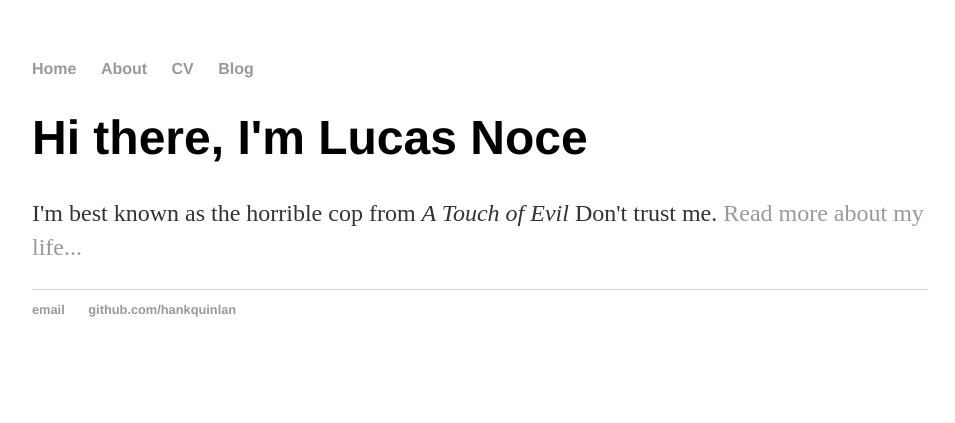
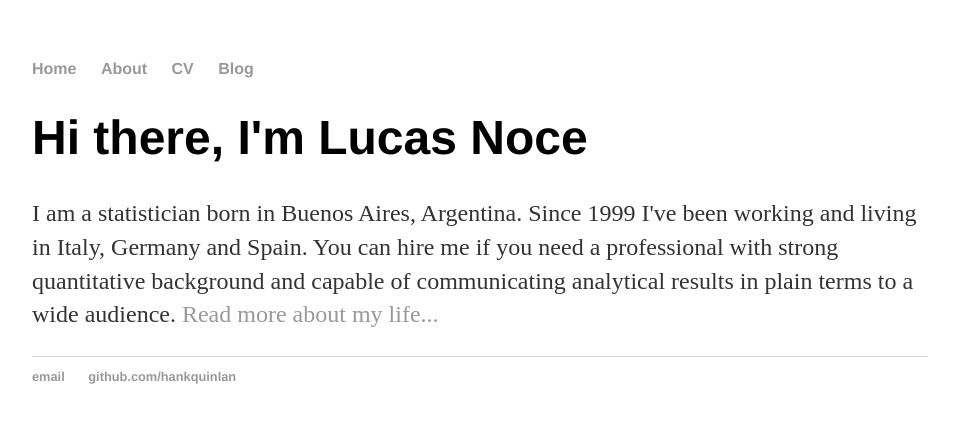
Before and after one commit to ltnoce/ltnoce.github.io, a Jekyll site: the page built from index.html, in a window 1280 px wide. Shown: the top 423 px of the page, without its empty margins (160-1115 px from the left). Built offline with Jekyll 4.4.1, drawn with Linux system fonts in a browser that asks for light colours.

Commit message:
Update index.html

```diff
--- a/index.html
+++ b/index.html
@@ -4,5 +4,7 @@ title: Lucas Noce, statistician
 ---
 <div class="blurb">
 	<h1>Hi there, I'm Lucas Noce</h1>
-	<p>I'm best known as the horrible cop from <em>A Touch of Evil</em> Don't trust me. <a href="/about">Read more about my life...</a></p>
+	<p>I am a statistician born in Buenos Aires, Argentina. Since 1999 I've been working and living in Italy, Germany and Spain. You can hire
+		me if you need a professional with strong quantitative background and capable of communicating analytical results in plain terms to a
+		wide audience. <a href="/about">Read more about my life...</a></p>
 </div><!-- /.blurb -->
```
